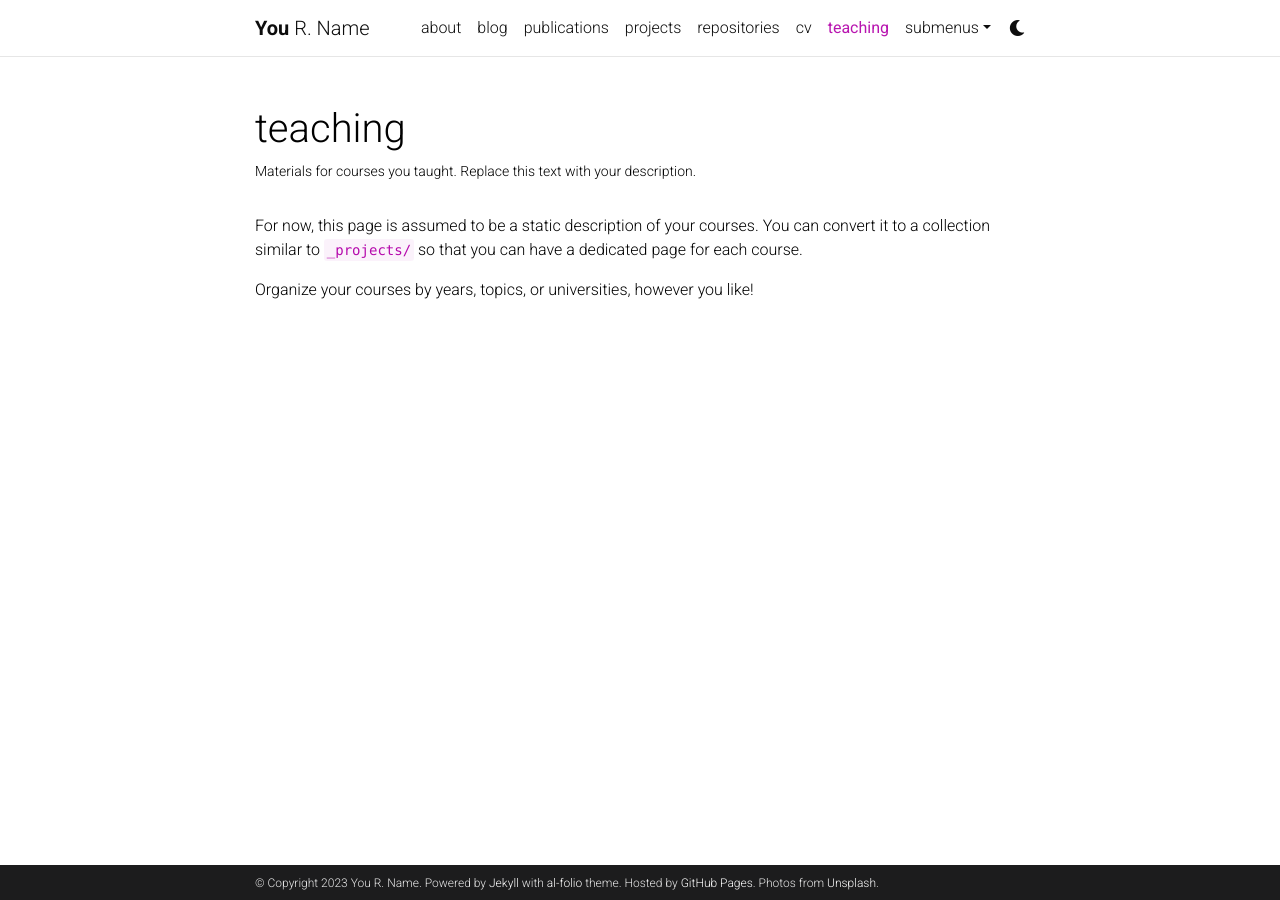
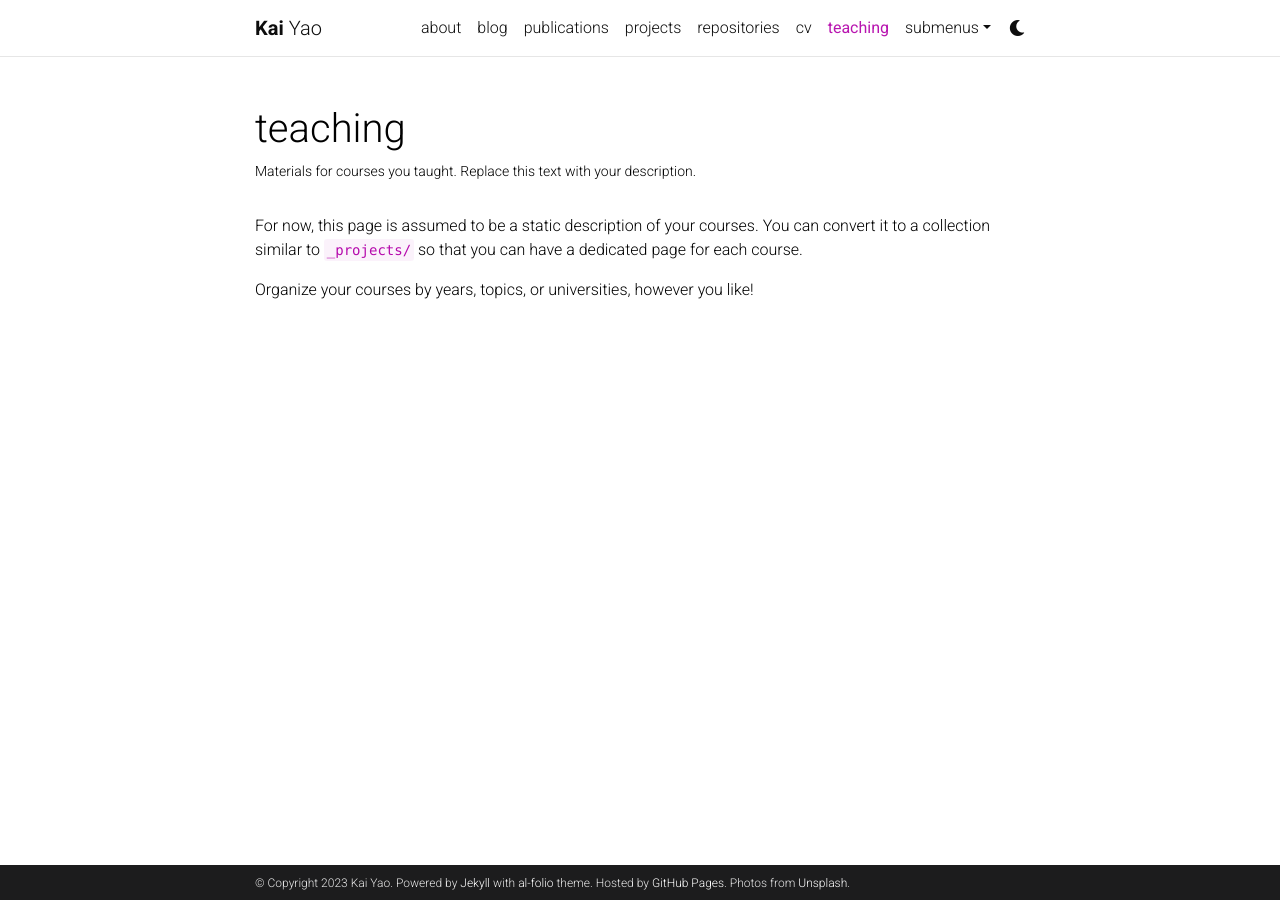
Before and after one commit to kaikaiyao/kaikaiyao.github.io, a Jekyll site: the page built from _pages/teaching.md, in a window 1280 px wide. Built offline with Jekyll 4.4.1, drawn with Linux system fonts in a browser that asks for light colours; comment, search, counter and statistics services are not loaded; a style sheet for code colours, icons or effects is not loaded.

Commit message:
Update _config.yml

```diff
--- a/_config.yml
+++ b/_config.yml
@@ -3,23 +3,23 @@
 # -----------------------------------------------------------------------------
 
 title: blank # the website title (if blank, full name will be used instead)
-first_name: You
-middle_name: R.
-last_name: Name
-email: you@example.com
+first_name: Kai
+middle_name:
+last_name: Yao
+email: kaiyao17@gmail.com
 description: > # the ">" symbol means to ignore newlines until "footer_text:"
   A simple, whitespace theme for academics. Based on [*folio](https://github.com/bogoli/-folio) design.
 footer_text: >
   Powered by <a href="https://jekyllrb.com/" target="_blank">Jekyll</a> with <a href="https://github.com/alshedivat/al-folio">al-folio</a> theme.
   Hosted by <a href="https://pages.github.com/" target="_blank">GitHub Pages</a>.
   Photos from <a href="https://unsplash.com" target="_blank">Unsplash</a>.
-keywords: jekyll, jekyll-theme, academic-website, portfolio-website  # add your own keywords or leave empty
+keywords: deep learning, fairness, privacy, security  # add your own keywords or leave empty
 
 lang: en # the language of your site (for example: en, fr, cn, ru, etc.)
 icon: ⚛️  # the emoji used as the favicon (alternatively, provide image name in /assets/img/)
 
-url: https://alshedivat.github.io # the base hostname & protocol for your site
-baseurl: /al-folio # the subpath of your site, e.g. /blog/
+url: https://kaikaiyao.github.io # the base hostname & protocol for your site
+baseurl:  # the subpath of your site, e.g. /blog/
 last_updated: false # set to true if you want to display last updated in the footer
 impressum_path:  # set to path to include impressum link in the footer, use the same path as permalink in a page, helps to conform with EU GDPR
 
```
